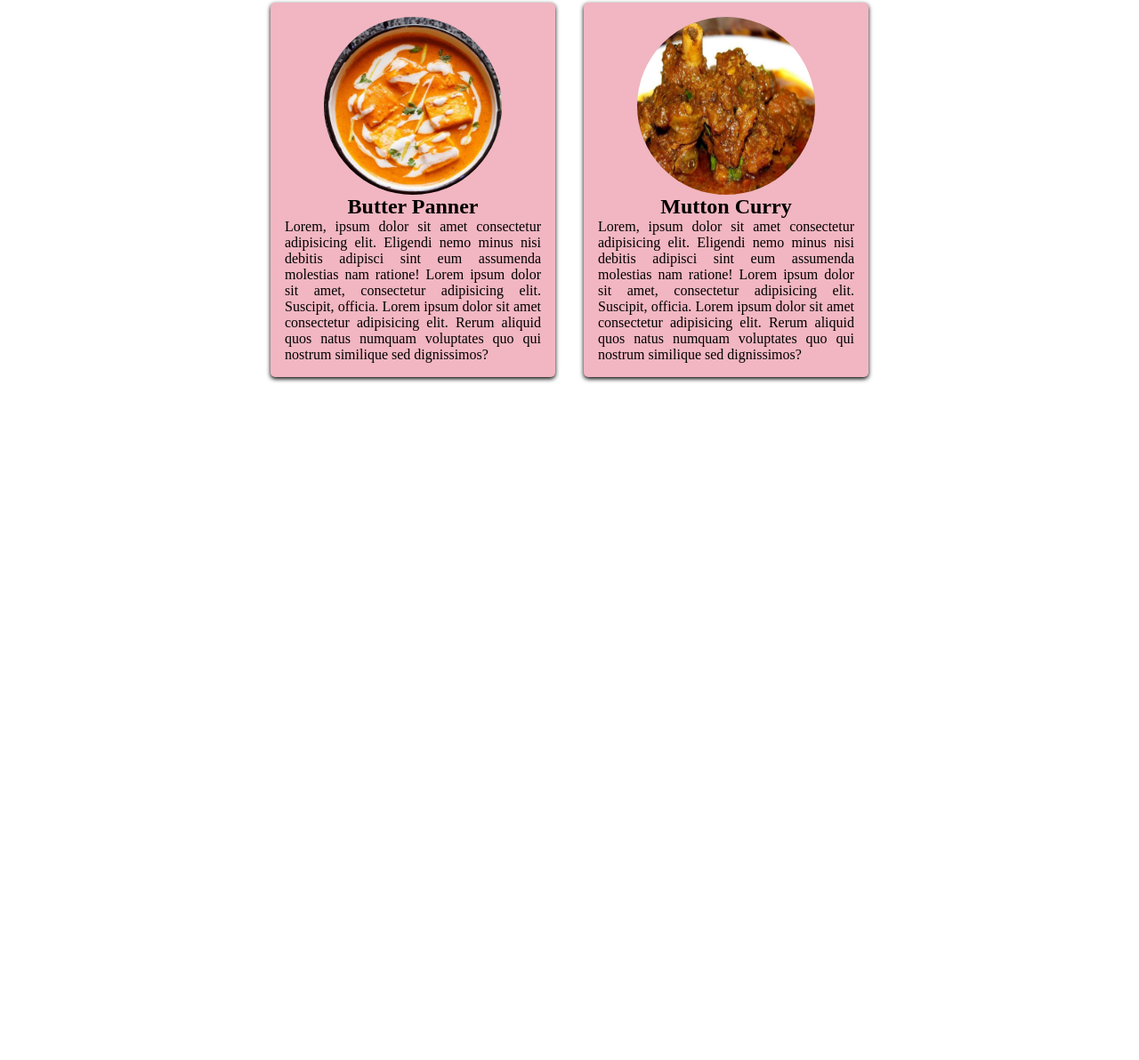
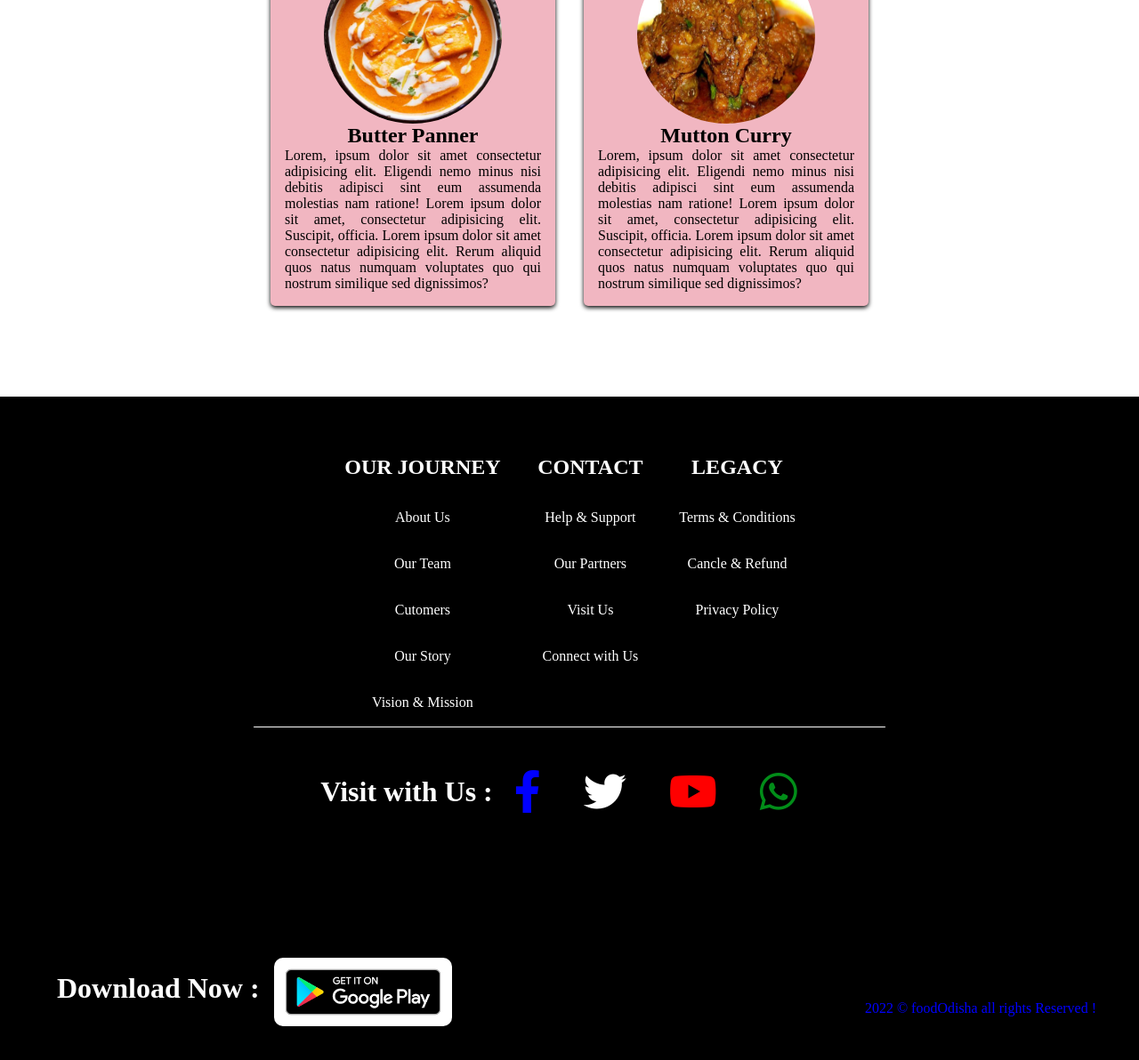
Before and after one commit to PriyadarsiniBiswal/foodOdisha, a plain HTML site: page index.html in a window 1280 px wide. Shown: the part 1426-2618 px from the top of the page at 89% size. Before the commit the page ends 1866 px from the top, so only its background shows below. Drawn offline with Linux system fonts and the light colour scheme.

Commit message:
Page Completed

```diff
--- a/index.html
+++ b/index.html
@@ -141,8 +141,70 @@
     </section>
 
     <section class="footer">
+        <div class="contact-page">
+              <table>
+                  <tr>
+                      <th>OUR JOURNEY</th>
+                      <th>CONTACT</th>
+                      <th>LEGACY</th>
+                  </tr>
+                  <tr>
+                    <td>About Us</td>
+                    <td>Help & Support</td>
+                    <td>Terms & Conditions</td>
+                </tr>
+                  <tr>
+                      <td>Our Team</td>
+                      <td>Our Partners</td>
+                      <td>Cancle & Refund</td>
+                  </tr>
+                  <tr>
+                      <td>Cutomers</td>
+                      <td>Visit Us</td>
+                      <td>Privacy Policy</td>
+                  </tr>
+
+                  <tr>
+                      <td>Our Story</td>
+                      <td>Connect with Us</td>
+                  </tr>
+                  <tr>
+                      <td>Vision & Mission</td>
+                  </tr>
+              </table>
+        </div>
+
+        <div class="social-media">
+            <div class="row">
+                <div class="social-para">
+                    <h1>Visit with Us :</h1>
+                </div>
+                <div class="facebook">
+                    <i class="fab fa-facebook-f"></i>
+                </div>
+                <div class="twitter">
+                    <i class="fab fa-twitter"></i>
+                </div>
+               <div class="youtube">
+                <i class="fab fa-youtube"></i>
+               </div>
+                <div class="whatsapp">
+                    <i class="fab fa-whatsapp"></i>
+                </div>
+            </div>
+        </div>
+        <div class="playstore">
+            <div class="download">
+                <h1>Download Now :</h1>
+                <img src="./IMAGES/playStore.png" alt="">
+            </div>
+            <div class="footer-content">
+               <p> 2022 &copy; foodOdisha all rights Reserved !</p>
+            </div>
+        </div>
 
     </section>
+
 </body>
 
 </html>
--- a/style.css
+++ b/style.css
@@ -53,7 +53,7 @@
     background-image: linear-gradient(rgba(182, 9, 9, 0.7), rgba(230, 89, 8, 0.7)), url(./IMAGES/foodBG);
     background-position: center;
     background-size: cover;
-    height: 100vh;
+    height: 90vh;
 }
 .header-body .container {
     align-items: center;
@@ -148,5 +148,90 @@
 }
 /*----------------------------------------------Footer section--------------------------------------------------------------*/
 .footer {
+    background: #000;
+    width: 100%;
+    height: 100vh;
+    margin-top: 17rem;
+    padding: 3rem;
+}
+
+.footer .contact-page {
+    display: flex;
+    text-align: center;
+    justify-content: center;
 
 }
+.footer .contact-page table {
+    color: #fff;
+    text-align: justify;
+    width: 60%;
+    border-bottom: 1px solid #fff;
+}
+.footer .contact-page table th {
+    padding: 1rem;
+    font-size: 1.5rem;
+}
+.footer .contact-page table, td{
+    padding: 1rem;
+    align-items: center;
+    text-align: center;
+}
+.footer .contact-page table, col{
+    padding: 0 5rem;
+}
+.footer .social-media {
+    width: 100%;
+    height: 30%;
+    margin-top: 3rem;
+}
+.footer .social-media .row {
+    display: flex;
+    justify-content: center;
+    align-items: center;
+}
+.footer .social-media .row .social-para h1{
+    color: #fff;
+    font-size: 2rem;
+}
+.footer .social-media .row div i {
+    padding: 0 1.5rem;
+    font-size: 3rem;
+}
+.footer .social-media .row .facebook i {
+    color: blue;
+
+}
+.footer .social-media .row .twitter i {
+    color: #fff;
+}
+.footer .social-media .row .youtube i {
+    color: red;
+}
+.footer .social-media .row .whatsapp i {
+    color: rgb(2, 141, 25);
+}
+.footer .playstore {
+    width: 100%;
+    display: flex;
+    flex-direction: row;
+    justify-content: space-between;
+}
+.footer .playstore .download {
+    display: flex;
+}
+.footer .playstore .download h1 {
+    color: #fff;
+    font-size: 2rem;
+    padding: 1rem;
+}
+.footer .playstore img {
+    width: 200px;
+    border-bottom-left-radius: 10px;
+    border-bottom-right-radius: 10px;
+    border-top-right-radius: 10px;
+    border-top-left-radius: 10px;
+}
+.footer .footer-content p{
+    color: blue;
+    padding-top: 3rem;
+}
```
Also changed, not shown: IMAGES/playStore.png (added).
